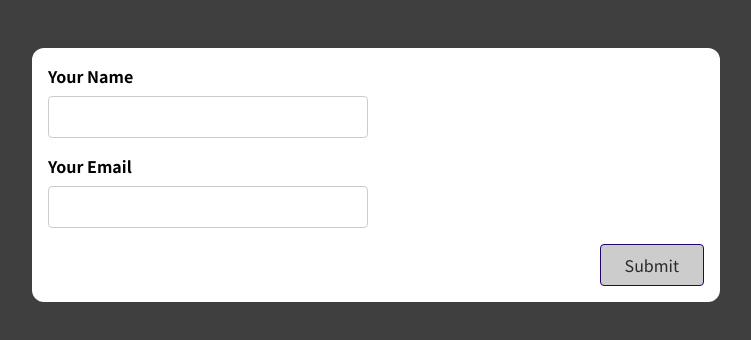
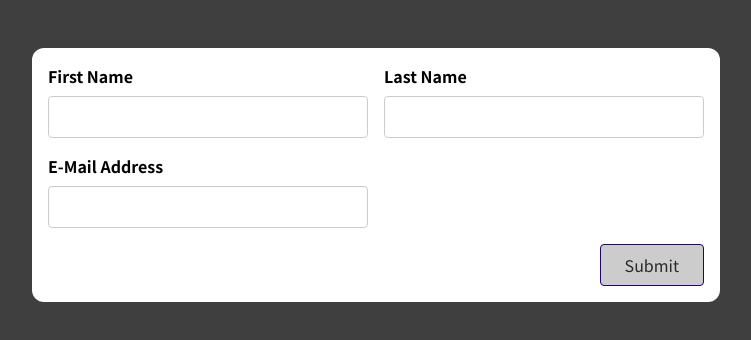
Before and after one commit to lototskyi/react-forms, a React (Create React App) app: page / in a window 1280 px wide. Shown: the top 340 px of the page, without its empty margins (264-1015 px from the left). Built offline with nearby package versions, Linux system fonts and the light colour scheme.

Commit message:
apply the useInput hook to more complex form

```diff
--- a/src/App.js
+++ b/src/App.js
@@ -1,9 +1,9 @@
-import SimpleInput from './components/SimpleInput';
+import BasicForm from "./components/BasicForm";
 
 function App() {
   return (
     <div className="app">
-      <SimpleInput />
+      <BasicForm />
     </div>
   );
 }
--- a/src/components/BasicForm.js
+++ b/src/components/BasicForm.js
@@ -1,22 +1,98 @@
+import useInput from "../hooks/use-input";
+
+const isNotEmpty = value => value.trim() !== '';
+
 const BasicForm = (props) => {
+
+    const {
+        value: enteredFirstName,
+        isValid: enteredFirstNameIsValid,
+        hasError: firstNameInputHasError,
+        valueChangeHandler: firstNameChangedHandler,
+        inputBlurHandler: firstNameBlurHandler,
+        reset: resetFirstNameInput
+    } = useInput(isNotEmpty);
+
+    const {
+        value: enteredLastName,
+        isValid: enteredLastNameIsValid,
+        hasError: lastNameInputHasError,
+        valueChangeHandler: lastNameChangedHandler,
+        inputBlurHandler: lastNameBlurHandler,
+        reset: resetLastNameInput
+    } = useInput(isNotEmpty);
+
+    const {
+        value: enteredEmail,
+        isValid: enteredEmailIsValid,
+        hasError: emailInputHasError,
+        valueChangeHandler: emailChangedHandler,
+        inputBlurHandler: emailBlurHandler,
+        reset: resetEmailInput
+    } = useInput(value => value.trim() !== '' && new RegExp('[a-z0-9]+@[a-z]+.[a-z]{2,3}').test(value));
+
+    let formIsValid = false;
+
+    if (enteredFirstNameIsValid && enteredLastNameIsValid && enteredEmailIsValid) {
+        formIsValid = true;
+    }
+
+    const formSubmitHandler = (e) => {
+        e.preventDefault();
+
+        if (!formIsValid) {
+            return;
+        }
+        resetFirstNameInput();
+        resetLastNameInput();
+        resetEmailInput();
+
+    };
+
+    const firstNameInputClasses = !firstNameInputHasError ? 'form-control' : 'form-control invalid';
+    const lastNameInputClasses = !lastNameInputHasError ? 'form-control' : 'form-control invalid';
+    const emailInputClasses = !emailInputHasError ? 'form-control' : 'form-control invalid';
+
+
     return (
-    <form>
+        <form onSubmit={formSubmitHandler}>
             <div className='control-group'>
-        <div className='form-control'>
+                <div className={firstNameInputClasses}>
                     <label htmlFor='name'>First Name</label>
-          <input type='text' id='name' />
+                    <input
+                        type='text'
+                        id='firat-name'
+                        onChange={firstNameChangedHandler}
+                        onBlur={firstNameBlurHandler}
+                        value={enteredFirstName}
+                    />
+                    {firstNameInputHasError && <p className="error-text">First Name must not be empty.</p>}
                 </div>
-        <div className='form-control'>
+                <div className={lastNameInputClasses}>
                     <label htmlFor='name'>Last Name</label>
-          <input type='text' id='name' />
+                    <input
+                        type='text'
+                        id='last-name'
+                        onChange={lastNameChangedHandler}
+                        onBlur={lastNameBlurHandler}
+                        value={enteredLastName}
+                    />
+                    {lastNameInputHasError && <p className="error-text">Last Name must not be empty.</p>}
                 </div>
             </div>
-      <div className='form-control'>
+            <div className={emailInputClasses}>
                 <label htmlFor='name'>E-Mail Address</label>
-        <input type='text' id='name' />
+                <input
+                    type='email'
+                    id='email'
+                    onChange={emailChangedHandler}
+                    onBlur={emailBlurHandler}
+                    value={enteredEmail}
+                />
+                {emailInputHasError && <p className="error-text">Email is not correct.</p>}
             </div>
             <div className='form-actions'>
-        <button>Submit</button>
+                <button disabled={!formIsValid}>Submit</button>
             </div>
         </form>
     );
--- a/src/components/SimpleInput.js
+++ b/src/components/SimpleInput.js
@@ -25,7 +25,6 @@ const SimpleInput = (props) => {
     if (enteredNameIsValid && enteredEmailIsValid) {
         formIsValid = true;
     }
-
 
     const formSubmissionHandler = event => {
         event.preventDefault();
```
Lines whose indentation alone changed are shown as unchanged.
